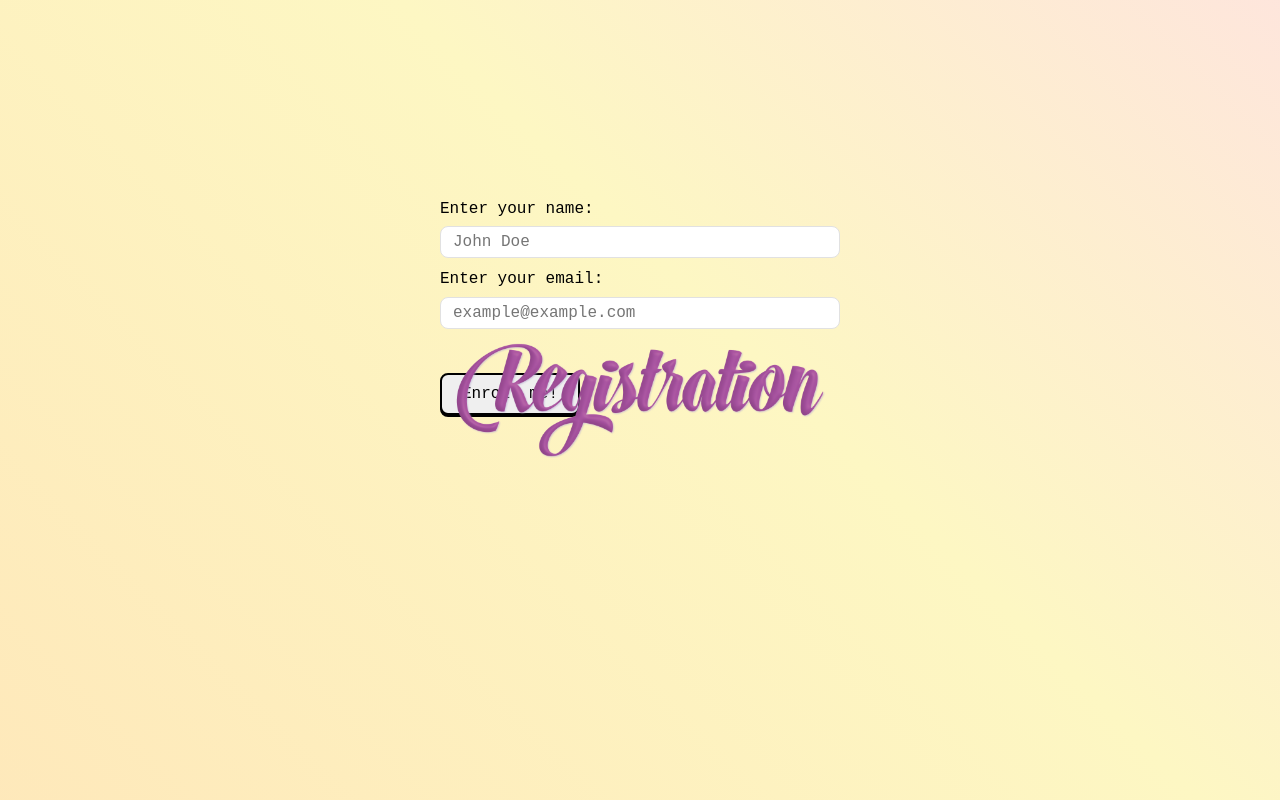
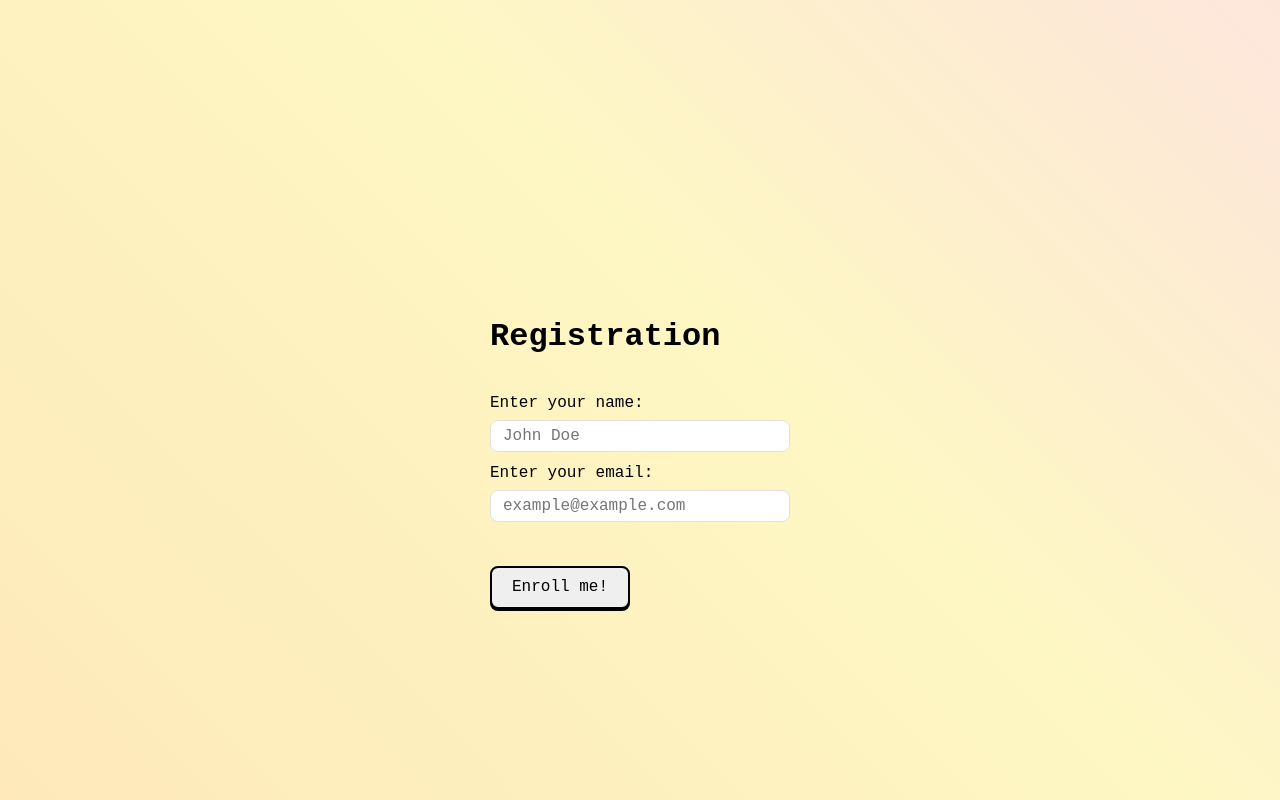
Before and after one commit to karen-rhz/basic_landing_page, a website built with Parcel: page index.html in a window 1280 px wide. Built offline with nearby package versions, Linux system fonts and the light colour scheme.

Commit message:
Change image to static text

```diff
--- a/css/main.css
+++ b/css/main.css
@@ -78,10 +78,19 @@ body {
 
 img {
   width: 100%;
-  position: absolute;
+  object-position: center top;
   top: 50%;
   left: 50%;
   transform: translate(-50%, -50%);
   max-width: 100%;
   max-height: 100%;
 }
+
+form{
+  padding: 50px;
+}
+
+h1{
+  object-position: center;
+  padding: 48px 0 16px 0;
+}
--- a/index.html
+++ b/index.html
@@ -26,10 +26,15 @@
 
 <!-- Add your site or application content here -->
   <div class="container">
-    <img src="img/reg_img.png" alt="registration label"/>
+
     <form>
       <title>Registration</title>
+      <div>
+        <h1>Registration</h1>
+<!--        <img src="img/reg_img.png" alt="registration label"/>-->
+      </div>
       <div >
+
         <label>Enter your name: </label>
         <input class="formInput" type="text" name="name" required id="name" placeholder="John Doe" >
       </div>
```
